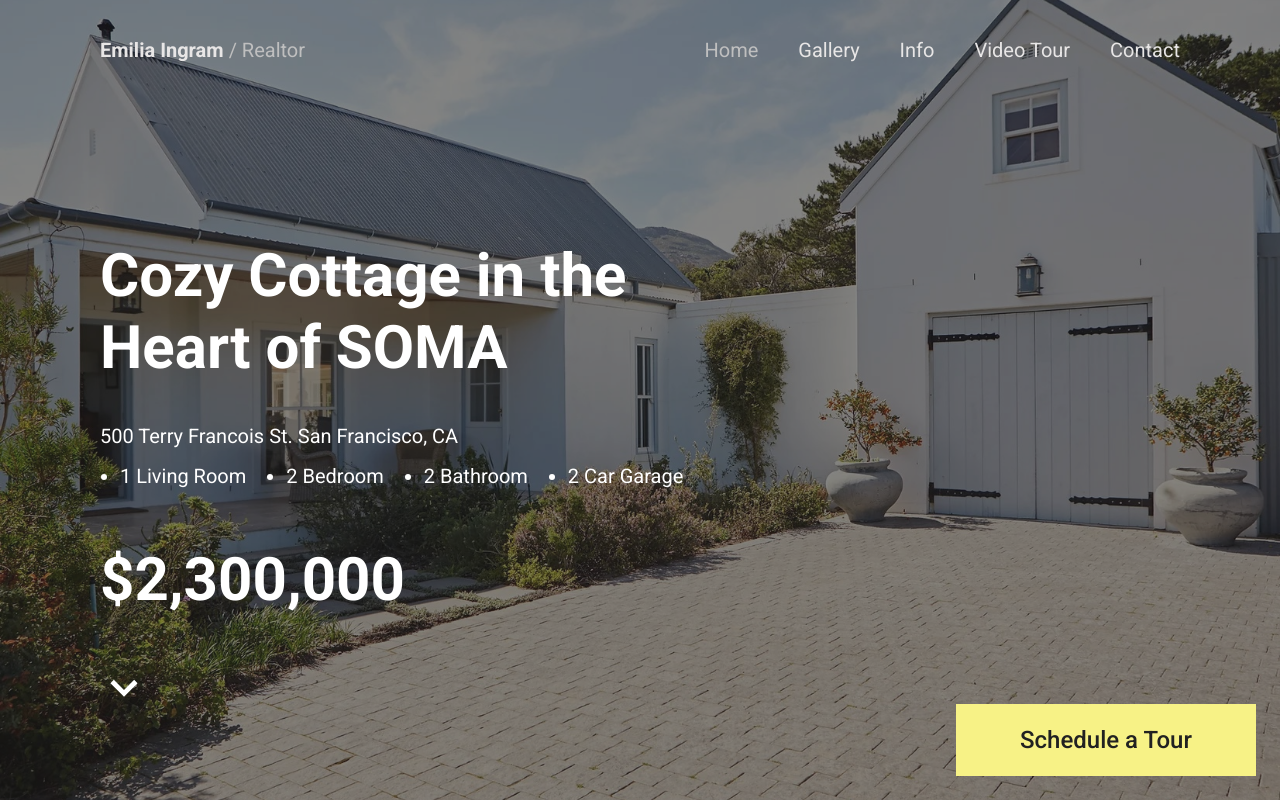
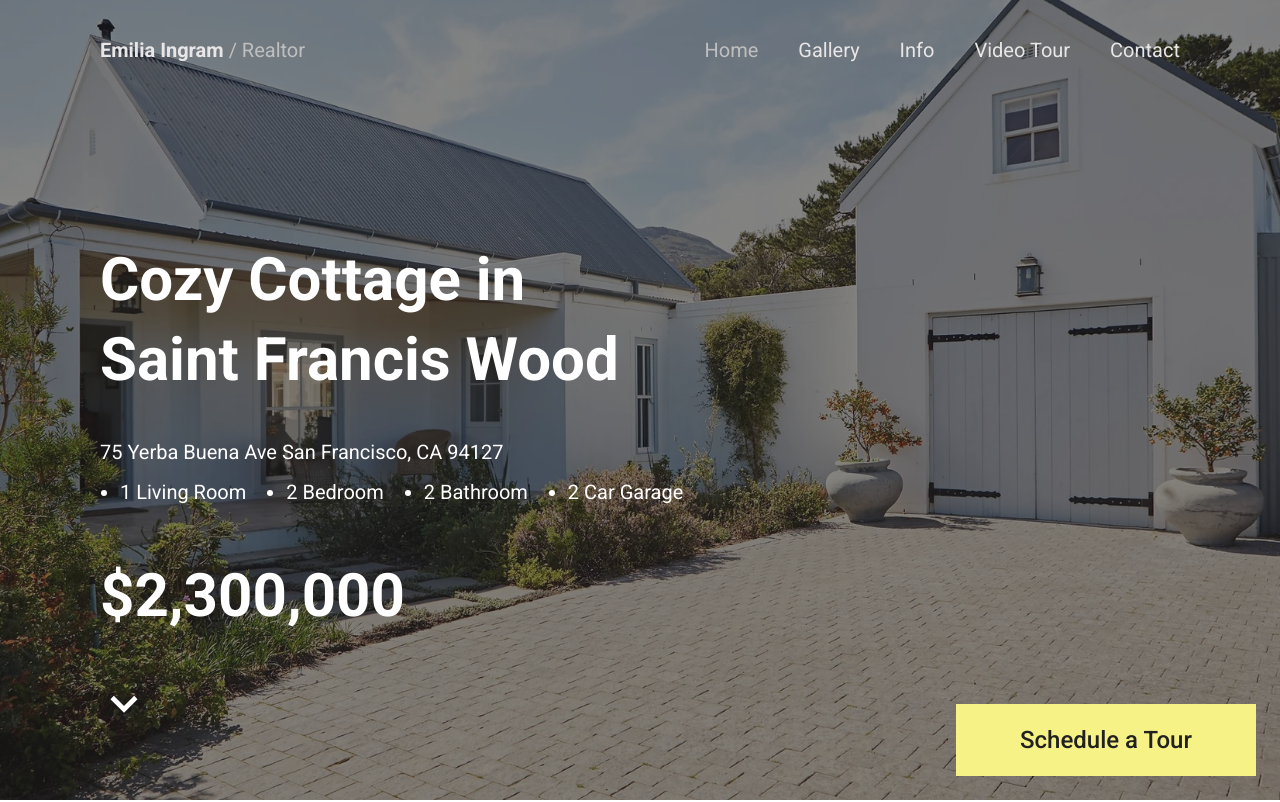
Before and after one commit to Knopkaivy/real-estate-landing, a React (Create React App) app: page / in a window 1280 px wide. Shown: the top 802 px of the page. Built offline with nearby package versions, Linux system fonts and the light colour scheme.

Commit message:
update property address in Home component

```diff
--- a/src/components/Home.jsx
+++ b/src/components/Home.jsx
@@ -9,9 +9,9 @@ const Home = () => {
         <img src={BackgroundImage} alt="product full view" />
       </div>
       <div className="Home__hero">
-        <h1 className="Home__header">Cozy Cottage in the Heart of SOMA</h1>
+        <h1 className="Home__header">Cozy Cottage in Saint Francis Wood</h1>
         <p className="Home__address">
-          500 Terry Francois St. San Francisco, CA
+          75 Yerba Buena Ave San Francisco, CA 94127
         </p>
         <ul className="Home__params">
           <li className="Home__paramsItem">1 Living Room</li>
--- a/src/styles/Home.css
+++ b/src/styles/Home.css
@@ -30,8 +30,8 @@
 .Home__header {
   font-size: 6rem;
   font-weight: 700;
-  max-width: 60rem;
-  line-height: 7.2rem;
+  max-width: 56rem;
+  line-height: 8rem;
   margin-bottom: 3.2rem;
 }
 .Home__params {
```
